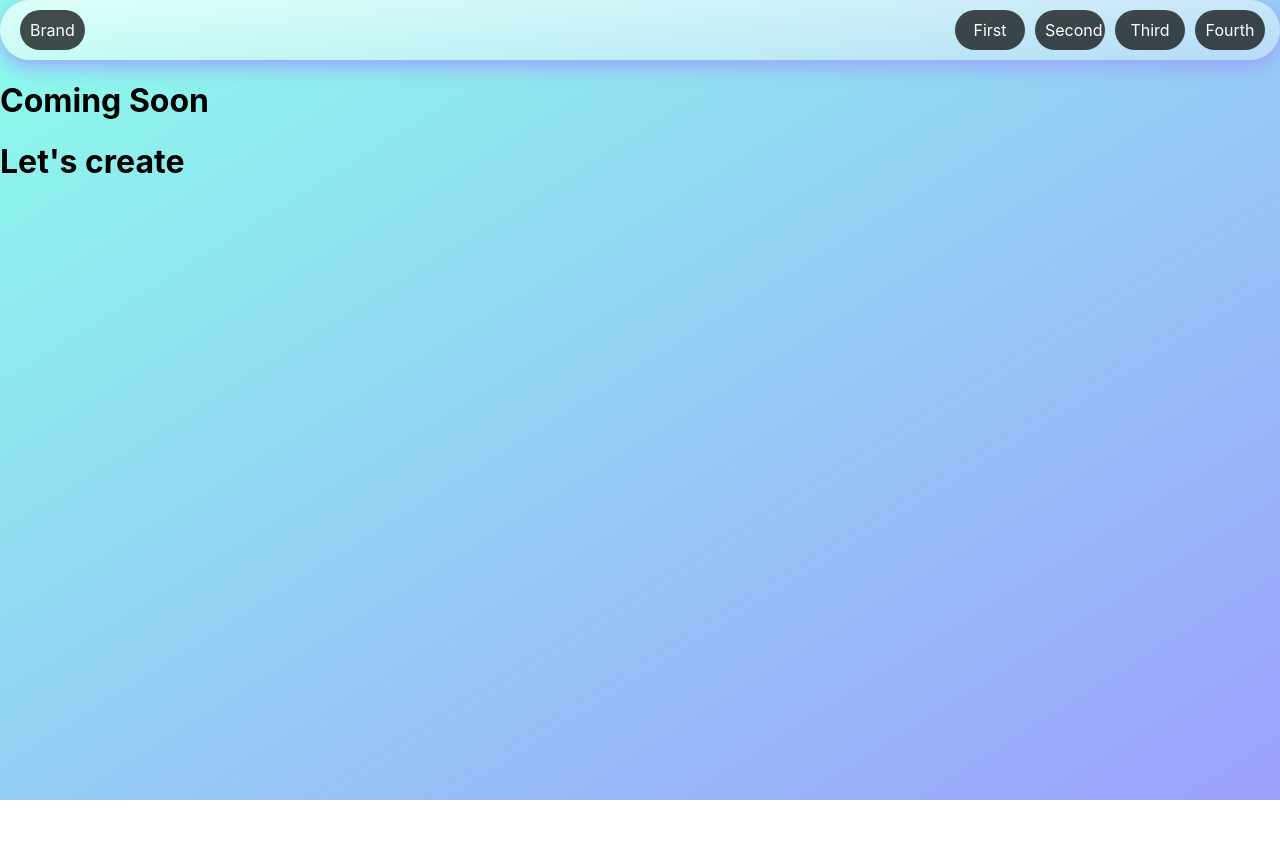
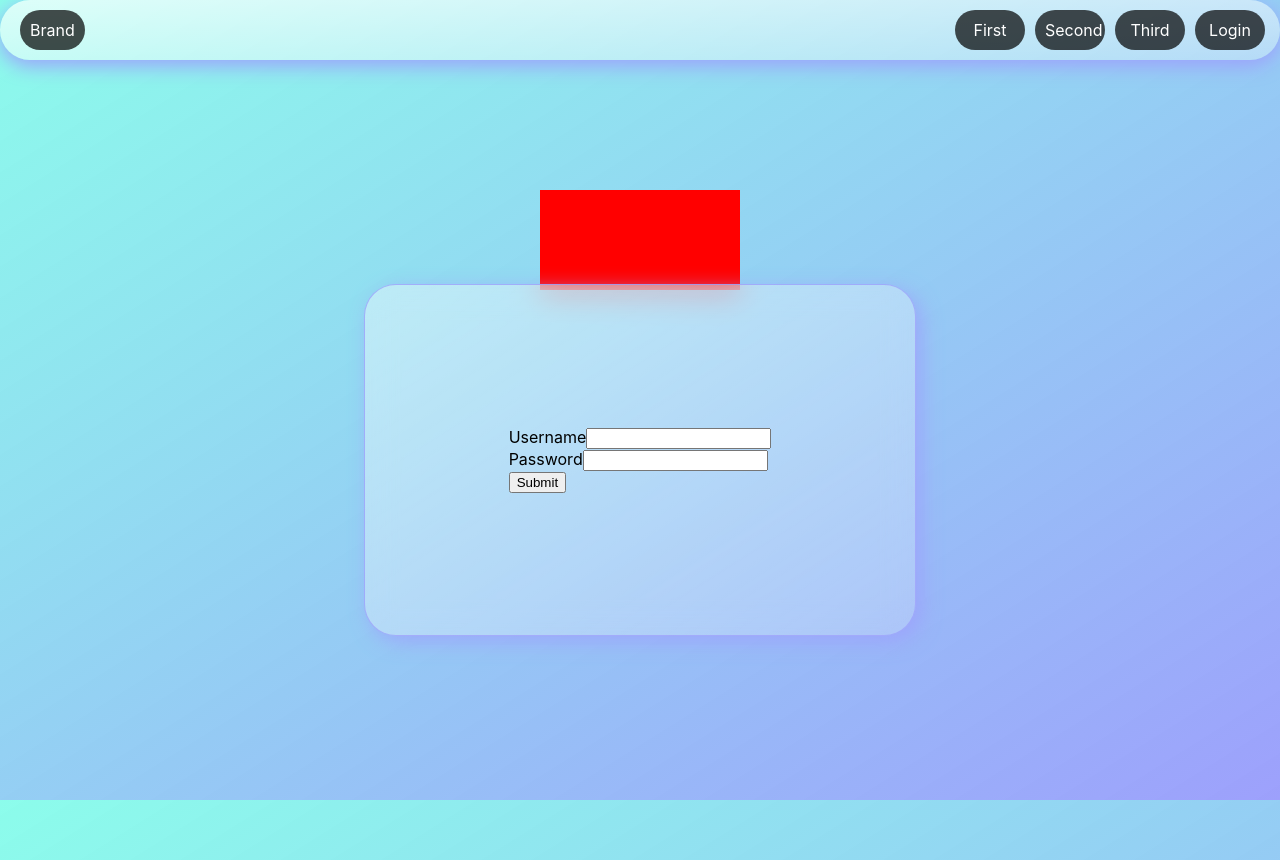
Before and after one commit to anas-rasheed/defect-tracker-react, a React (Create React App) app: page /login in a window 1280 px wide. Before the commit the page ends 800 px from the top, so only its background shows below. Built offline with nearby package versions, Linux system fonts and the light colour scheme.

Commit message:
add redux and styled Login component

```diff
--- a/package.json
+++ b/package.json
@@ -9,13 +9,17 @@
     "eject": "react-scripts eject"
   },
   "dependencies": {
+    "@reduxjs/toolkit": "^1.5.0",
     "@testing-library/jest-dom": "^5.11.9",
     "@testing-library/react": "^11.2.5",
     "@testing-library/user-event": "^12.6.3",
     "react": "^17.0.1",
     "react-dom": "^17.0.1",
+    "react-redux": "^7.2.2",
     "react-router-dom": "^5.2.0",
     "react-scripts": "4.0.2",
+    "redux": "^4.0.5",
+    "redux-saga": "^1.1.3",
     "styled-components": "^5.2.1",
     "web-vitals": "^1.1.0"
   },
--- a/src/App.jsx
+++ b/src/App.jsx
@@ -1,17 +1,25 @@
 import React from 'react';
-import { BrowserRouter as Router } from 'react-router-dom';
+import { BrowserRouter as Router, Route, Switch } from 'react-router-dom';
+import { Provider } from 'react-redux';
 import Header from './components/Header';
+import { store } from './redux/slices';
+import Login from './components/Login';
+import Dashboard from './components/Dashboard';
 
 const App = () => {
   return (
     //TODO: create components and initialize redux store with dev tool integration
-    <Router>
-      <>
-        <Header />
-        <h1>Coming Soon</h1>
-        <h1>Let's create</h1>
-      </>
-    </Router>
+    <>
+      <Provider store={store}>
+        <Router>
+          <Header />
+          <Switch>
+            <Route path='/' exact component={Dashboard} />
+            <Route path='/login' component={Login} />
+          </Switch>
+        </Router>
+      </Provider>
+    </>
   );
 };
 
--- /dev/null
+++ b/src/components/Dashboard.jsx
@@ -0,0 +1,12 @@
+import React from 'react';
+
+const Dashboard = () => {
+  return (
+    <>
+      <h1>Coming Soon</h1>
+      <h1>Let's create</h1>
+    </>
+  );
+};
+
+export default Dashboard;
--- a/src/components/Header.jsx
+++ b/src/components/Header.jsx
@@ -1,6 +1,8 @@
 import React from 'react';
+import { connect, useDispatch } from 'react-redux';
 import { Link } from 'react-router-dom';
 import styled from 'styled-components';
+import { logOut } from '../redux/slices';
 
 const StyledNavbar = styled.nav`
   height: 60px;
@@ -50,7 +52,11 @@ const StyledNavLinks = styled.span`
   }
 `;
 
-const Header = () => {
+const Header = ({ isLoggedIn }) => {
+  const dispatch = useDispatch();
+  const handleLogout = () => {
+    dispatch(logOut());
+  };
   return (
     <>
       <StyledNavbar>
@@ -61,11 +67,19 @@ const Header = () => {
           <Link to='/'>First</Link>
           <Link to='/'>Second</Link>
           <Link to='/'>Third</Link>
-          <Link to='/'>Fourth</Link>
+          {isLoggedIn === false ? (
+            <Link to='/login'>Login</Link>
+          ) : (
+            <Link to='/login' onClick={handleLogout}>
+              Logout
+            </Link>
+          )}
         </StyledNavLinks>
       </StyledNavbar>
     </>
   );
 };
-
-export default Header;
+const mapStateToProps = state => ({
+  isLoggedIn: state.isLoggedIn,
+});
+export default connect(mapStateToProps)(Header);
--- /dev/null
+++ b/src/components/Login.jsx
@@ -0,0 +1,76 @@
+import React, { useState } from 'react';
+import { useDispatch } from 'react-redux';
+import { useHistory } from 'react-router-dom';
+import { logIn } from '../redux/slices';
+import styled from 'styled-components';
+
+const StyledWrapper = styled.div`
+  height: 100%;
+  widht: 100%;
+  display: flex;
+  align-items: center;
+  justify-content: center;
+  .divid {
+    background: red;
+    height: 100px;
+    width: 200px;
+    top: 190px;
+    position: absolute;
+  }
+`;
+const StyledContainer = styled.div`
+  height: 350px;
+  width: 550px;
+  border: 1px solid rgba(157, 160, 252, 0.8);
+  border-radius: 2rem;
+  display: grid;
+  place-content: center;
+  background: linear-gradient(
+    to right bottom,
+    rgba(255, 255, 255, 0.4),
+    rgba(255, 255, 255, 0.2)
+  );
+  backdrop-filter: blur(15px);
+  box-shadow: 6px 6px 20px rgba(157, 160, 252, 0.8);
+  z-index: 2;
+`;
+const StyledInput = styled.div``;
+
+const Login = () => {
+  const [credentials, setCredentials] = useState({
+    username: '',
+    password: '',
+  });
+  const dispatch = useDispatch();
+  const history = useHistory();
+  const handleSubmit = event => {
+    event.preventDefault();
+    dispatch(logIn(credentials));
+    history.push('/');
+  };
+  const handleChange = event => {
+    setCredentials({ ...credentials, [event.target.name]: event.target.value });
+  };
+  return (
+    <StyledWrapper>
+      <div className='divid'></div>
+      <StyledContainer>
+        <form>
+          <StyledInput>
+            <label htmlFor='username'>Username</label>
+            <input name='username' type='text' onChange={handleChange} />
+          </StyledInput>
+          <StyledInput>
+            <label htmlFor='password'>Password</label>
+            <input name='password' type='password' onChange={handleChange} />
+          </StyledInput>
+          <button type='submit' onClick={handleSubmit}>
+            Submit
+          </button>
+        </form>
+      </StyledContainer>
+    </StyledWrapper>
+  );
+};
+
+export default Login;
--- /dev/null
+++ b/src/redux/slices/index.js
@@ -0,0 +1,36 @@
+import { createSlice, configureStore } from '@reduxjs/toolkit';
+
+const authSlice = createSlice({
+  name: 'auth',
+  initialState: {
+    isLoggedIn: false,
+    username: 'admin',
+    password: 'admin',
+    errorMSg: 'Wrong Creds',
+  },
+  reducers: {
+    logIn: (state, action) => {
+      if (
+        action.payload.username === state.username &&
+        action.payload.password === state.password
+      )
+        state.isLoggedIn = true;
+      else state.isLoggedIn = false;
+    },
+    logOut: state => {
+      state.isLoggedIn = false;
+    },
+  },
+});
+
+export const { logIn, logOut } = authSlice.actions;
+
+export const store = configureStore(
+  {
+    reducer: authSlice.reducer,
+  },
+  window.__REDUX_DEVTOOLS_EXTENSION__ && window.__REDUX_DEVTOOLS_EXTENSION__(),
+);
+
+// Can still subscribe to the store
+/* store.subscribe(() => console.log(store.getState())); */
```
Also changed, not shown: src/redux/actions/index.js (added), src/redux/reducers/index.js (added), src/redux/store/index.js (added), 1 other file (tests, documents, lock files or other folders).
